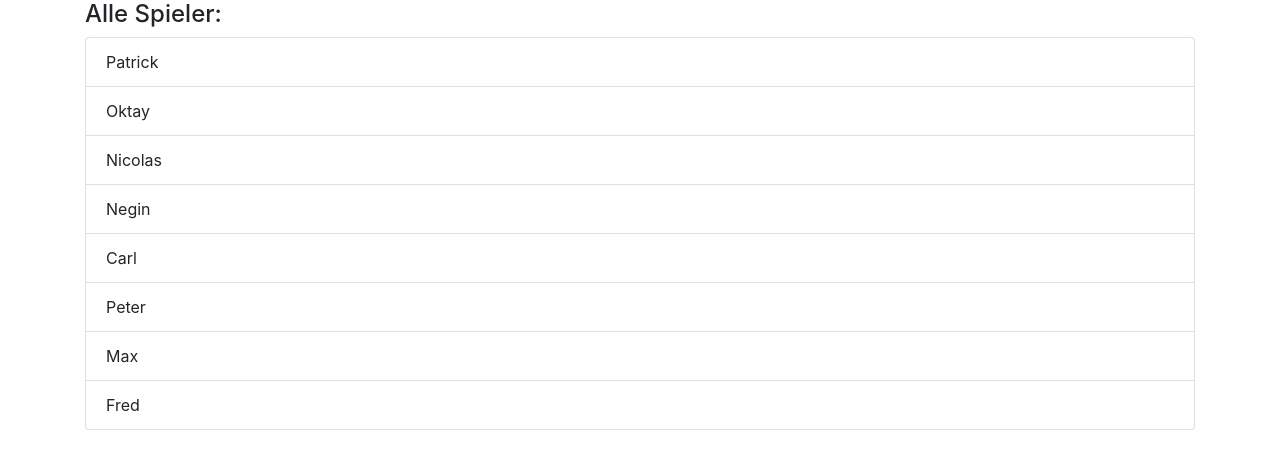
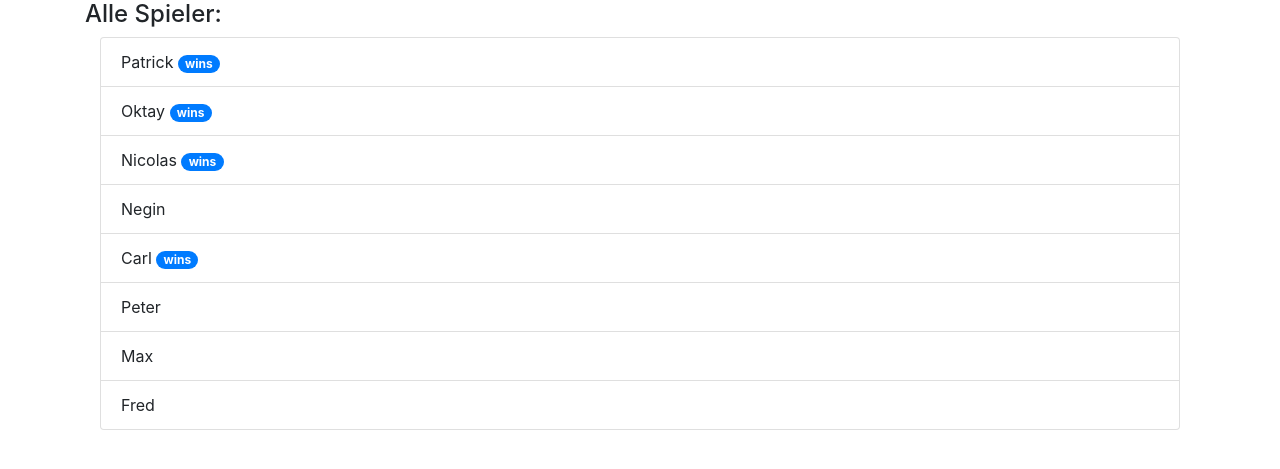
Before and after one commit to ptrickk/DartWebsite, a Django app: page /playerlist/ in a window 1280 px wide. Shown: the part 56-525 px from the top of the page. Run offline with Django 3.2, Linux system fonts and the light colour scheme; data comes from the database, SQL or seed files in the repository; both versions use the stored data as it was after the commit.

Commit message:
bug fix + layout of start gmae

```diff
--- a/firstSite/main/templates/main/playerlist.html
+++ b/firstSite/main/templates/main/playerlist.html
@@ -6,10 +6,17 @@ Playerlist
 
 {% block content %}
 <h4>Alle Spieler:</h4>
-  <ul class="list-group">
-    {% for p in players.all %}
-      <li class="list-group-item">{{p.name}}</li>
-    {% endfor %}
-  </ul>
+<div class="container">
+    <ul class="list-group">
+        {% for p in players.all %}
+        <li class="list-group-item">{{p.name}}
+            {% if p.id in wins %}
+            <span class="badge badge-pill badge-primary">wins</span>
+            {% endif %}
+        </li>
+        {% endfor %}
+    </ul>
+</div>
+
 
 {% endblock %}
--- a/firstSite/main/views.py
+++ b/firstSite/main/views.py
@@ -14,7 +14,21 @@ def index(response, id):
 
 def playerlist(response):
     players = Player.objects
-    return render(response, "main/playerlist.html", {"players": players})
+    games = Game.objects.all()
+    wins = {}
+    for game in games:
+        if game.done:
+            if game.winner == 0:
+                id = Player.objects.get(id=game.player1.id).id
+            else:
+                id = Player.objects.get(id=game.player2.id).id
+            if id in wins:
+                wins[id] += 1
+            else:
+                wins[id] = 1
+
+
+    return render(response, "main/playerlist.html", {"players": players, "wins":wins})
 
 def home(response):
     return render(response, "main/home.html", {})
```
Also changed, not shown: firstSite/main/gameviews.py (+12 -1 lines), firstSite/main/templates/main/start.html (+24 -4 lines), firstSite/db.sqlite3.
